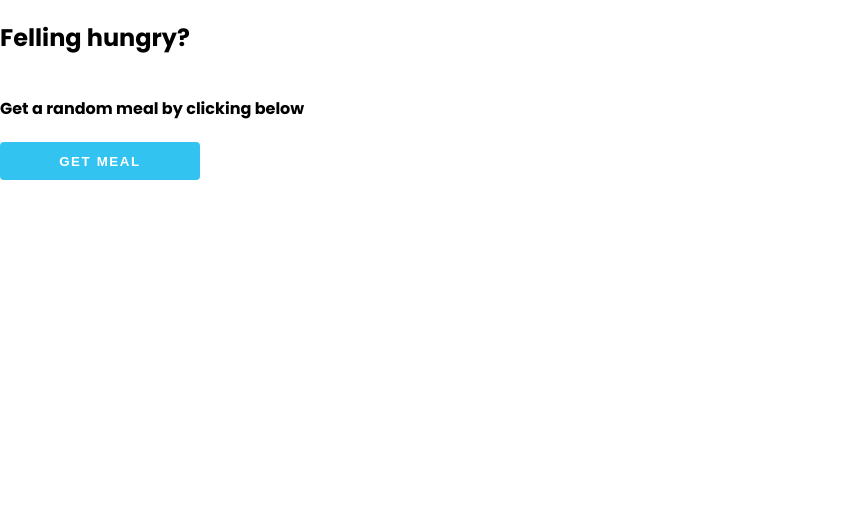
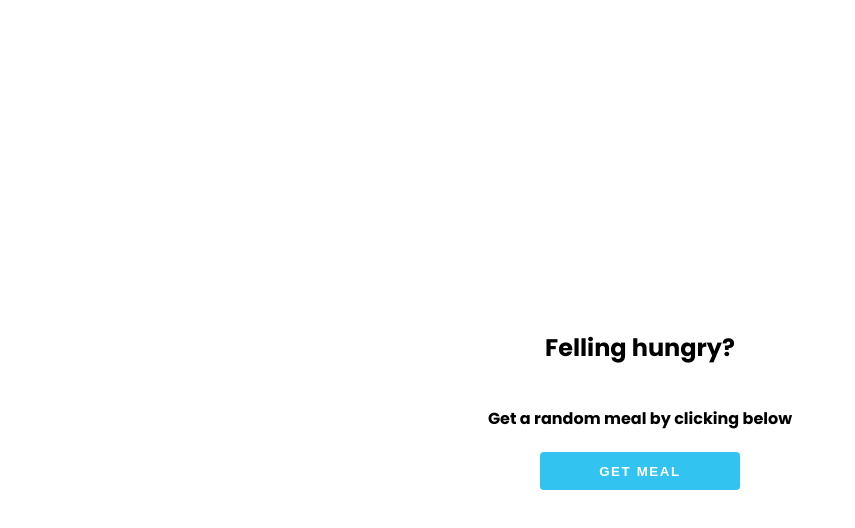
Before and after one commit to mateus2a/random-meal-generator, a React (Create React App) app: page / in a window 1280 px wide. Shown: the top 528 px of the page, without its empty margins (0-855 px from the left). Built offline with nearby package versions, Linux system fonts and the light colour scheme.

Commit message:
style: centering header-generator in the screen

```diff
--- a/src/components/Button/style.css
+++ b/src/components/Button/style.css
@@ -1,6 +1,9 @@
 .header-generator {
   display: flex;
   flex-direction: column;
+  justify-content: center;
+  align-items: center;
+  height: 100vh;
 }
 
 .header-generator button {
--- a/src/index.css
+++ b/src/index.css
@@ -1,4 +1,8 @@
 @import url('https://fonts.googleapis.com/css2?family=Poppins:wght@100;300;400;500;600;700&display=swap');
+
+html, body {
+  height: 100%;
+}
 
 body {
   margin: 0;
```
